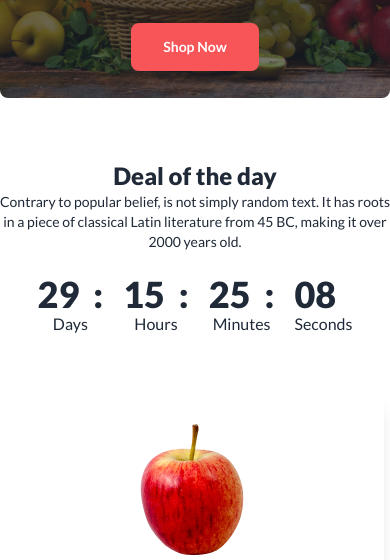
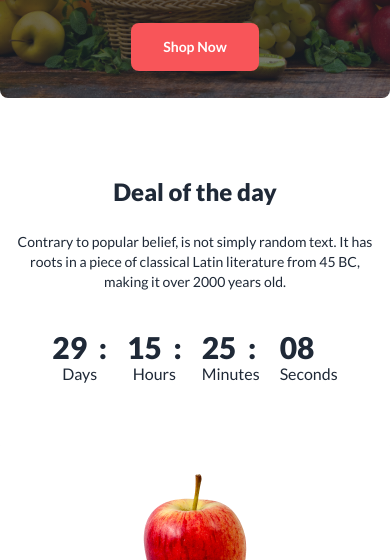
Before and after one commit to Rezwan66/fruit-burst-website, a plain HTML site: page index.html in a window 390 px wide. Shown: the part 284-844 px from the top of the page. Drawn offline with nearby package versions, Linux system fonts and the light colour scheme; grey boxes are pictures that could not be loaded.

Commit message:
some mods to the paragraph width

```diff
--- a/index.html
+++ b/index.html
@@ -212,9 +212,9 @@
         <section class="max-w-screen-xl mx-auto md:mt-52 my-14">
             <!-- deal text and countdown container -->
             <div class="flex flex-col lg:flex-row justify-between items-center gap-6">
-                <div class="max-w-lg text-center lg:text-left">
-                    <h3 class="text-2xl lg:text-5xl font-extrabold">Deal of the day</h3>
-                    <p class="text-sm lg:text-xl font-medium">Contrary to popular belief, is not simply random text. It
+                <div class="max-w-xl text-center lg:text-left p-4 lg:p-0">
+                    <h3 class="text-2xl lg:text-5xl font-extrabold mb-6">Deal of the day</h3>
+                    <p class="text-sm lg:text-base font-medium">Contrary to popular belief, is not simply random text. It
                         has roots in a piece of classical Latin literature from 45 BC, making it over 2000 years old.
                     </p>
                 </div>
@@ -222,25 +222,25 @@
                 <div>
                     <div class="grid grid-flow-col gap-5 text-center auto-cols-max">
                         <div class="flex flex-col">
-                            <span class="countdown font-extrabold text-4xl lg:text-5xl">
+                            <span class="countdown font-extrabold text-3xl lg:text-5xl">
                                 <span style="--value:29;"></span>&nbsp;&nbsp;:
                             </span>
                             Days
                         </div>
                         <div class="flex flex-col">
-                            <span class="countdown font-extrabold text-4xl lg:text-5xl">
+                            <span class="countdown font-extrabold text-3xl lg:text-5xl">
                                 <span style="--value:15;"></span>&nbsp;&nbsp;:
                             </span>
                             Hours
                         </div>
                         <div class="flex flex-col">
-                            <span class="countdown font-extrabold text-4xl lg:text-5xl">
+                            <span class="countdown font-extrabold text-3xl lg:text-5xl">
                                 <span style="--value:25;"></span>&nbsp;&nbsp;:
                             </span>
                             Minutes
                         </div>
                         <div class="flex flex-col">
-                            <span class="countdown font-extrabold text-4xl lg:text-5xl">
+                            <span class="countdown font-extrabold text-3xl lg:text-5xl">
                                 <span style="--value:08;"></span>
                             </span>
                             Seconds
@@ -251,7 +251,7 @@
             <!-- cards container -->
             <div class="my-12">
                 <!-- card 1 -->
-                <div class="card w-96 bg-base-100 shadow-xl">
+                <div class="card bg-base-100 shadow-xl">
                     <figure class="px-10 pt-10">
                         <img src="./images/fruit6.png" alt="Shoes" class="rounded-xl" />
                     </figure>
```
